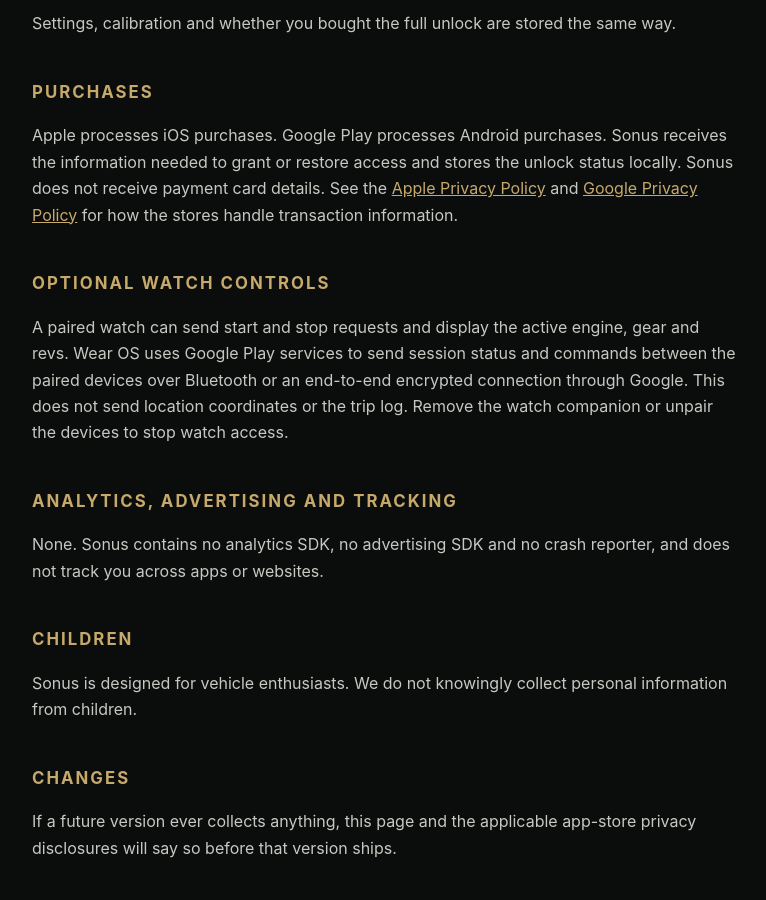
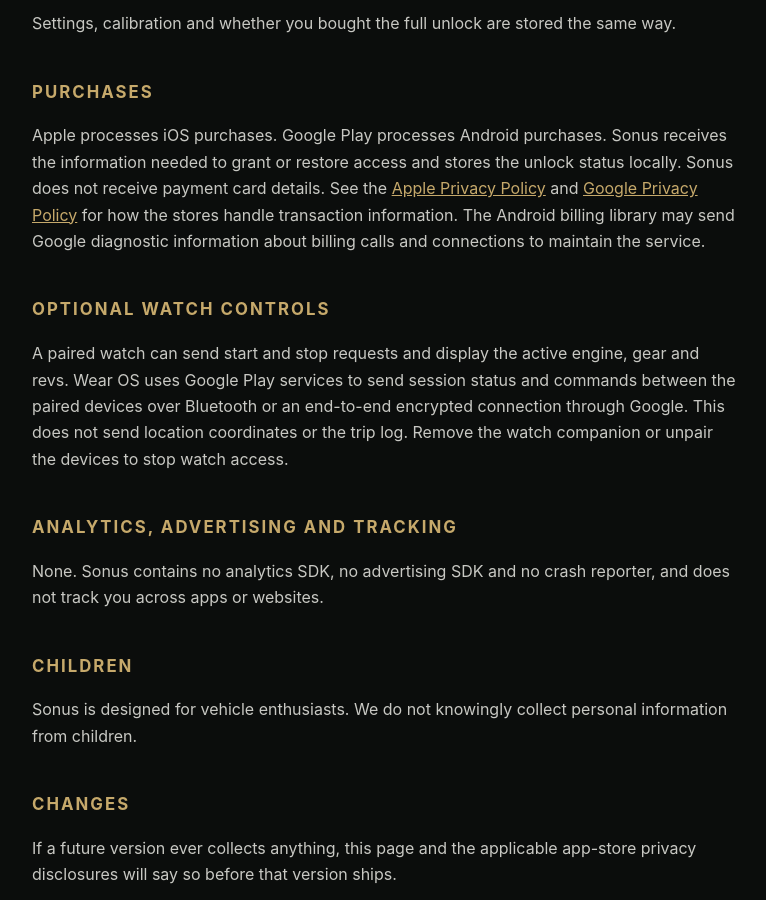
Before and after one commit to wxkkk/sonus-site, a plain HTML site: page privacy.html in a window 1280 px wide. Shown: the part 800-1700 px from the top of the page, without its empty margins (256-1022 px from the left). Drawn offline with Linux system fonts and the light colour scheme.

Commit message:
Disclose Google Play Billing diagnostics

```diff
--- a/privacy.html
+++ b/privacy.html
@@ -55,7 +55,9 @@
   the unlock status locally. Sonus does not receive payment card details.
   See the <a href="https://www.apple.com/legal/privacy/">Apple Privacy Policy</a>
   and <a href="https://policies.google.com/privacy">Google Privacy Policy</a>
-  for how the stores handle transaction information.</p>
+  for how the stores handle transaction information. The Android billing
+  library may send Google diagnostic information about billing calls and
+  connections to maintain the service.</p>
 
   <h2>Optional watch controls</h2>
   <p>A paired watch can send start and stop requests and display the active
```
Also changed, not shown: privacy-zh.html (+2 -1 lines).
